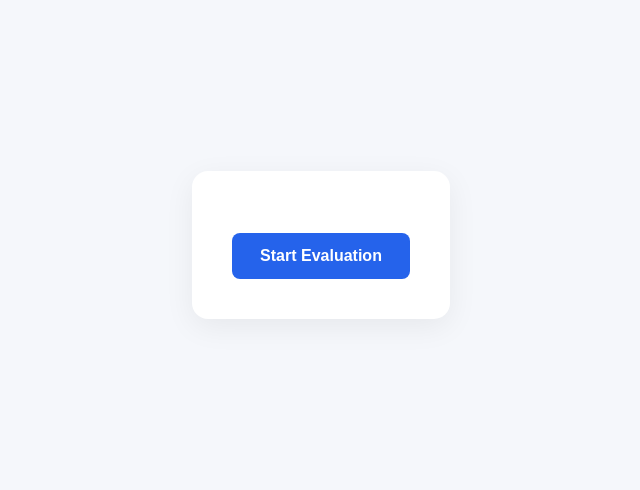
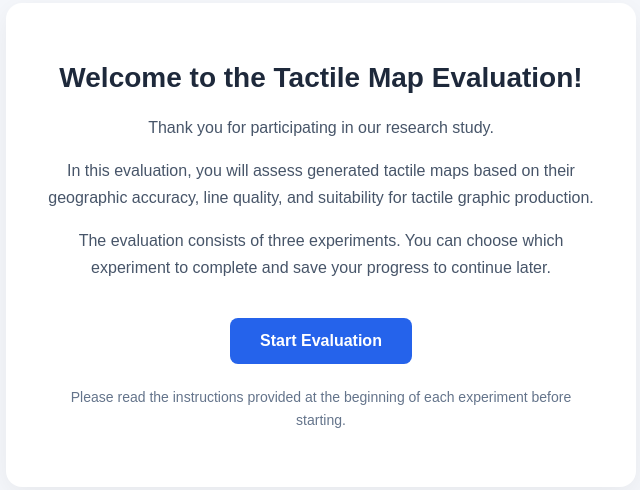
Before and after one commit to hodaVS/tactile-baseline-comparison, a plain HTML site: page index.html in a window 1280 px wide. Shown: the part 155-645 px from the top of the page, without its empty margins (319-959 px from the left). Drawn offline with Linux system fonts and the light colour scheme.

Commit message:
Revise title and welcome message in index.html
Updated the title and content for the tactile map evaluation page.

```diff
--- a/index.html
+++ b/index.html
@@ -4,7 +4,7 @@
 <head>
   <meta charset="UTF-8">
   <meta name="viewport" content="width=device-width, initial-scale=1">
-  <title>Tactile Baseline Comparison</title>
+  <title>Tactile Map Evaluation</title>
   <style>
     body {
       font-family: Arial, sans-serif;
@@ -15,6 +15,7 @@
       min-height: 100vh;
       margin: 0;
     }
+
     main {
       max-width: 550px;
       margin: 20px;
@@ -24,31 +25,82 @@
       box-shadow: 0 8px 30px #00000010;
       text-align: center;
     }
+
+    h1 {
+      font-size: 28px;
+      margin-bottom: 20px;
+      color: #1e293b;
+    }
+
+    p {
+      line-height: 1.7;
+      color: #475569;
+      font-size: 16px;
+    }
+
     a.button {
       display: inline-block;
-      padding: 14px 28px;
+      margin-top: 20px;
+      padding: 14px 30px;
       background: #2563eb;
       color: white;
       border-radius: 8px;
       text-decoration: none;
       font-weight: bold;
+      font-size: 16px;
+      transition: background 0.2s;
     }
-    p { line-height: 1.6; }
+
+    a.button:hover {
+      background: #1d4ed8;
+    }
+
+    .note {
+      font-size: 14px;
+      color: #64748b;
+      margin-top: 22px;
+    }
+
+    @media (max-width: 600px) {
+      main {
+        padding: 28px 22px;
+      }
+
+      h1 {
+        font-size: 24px;
+      }
+    }
   </style>
 </head>
 <body>
   <main>
-    <h1></h1>
+    <h1>Welcome to the Tactile Map Evaluation!</h1>
+
     <p>
+      Thank you for participating in our research study.
+    </p>
 
+    <p>
+      In this evaluation, you will assess generated tactile maps
+      based on their geographic accuracy, line quality, and
+      suitability for tactile graphic production.
     </p>
+
     <p>
+      The evaluation consists of three experiments.
+      You can choose which experiment to complete and
+      save your progress to continue later.
+    </p>
 
-    </p>
     <a class="button"
        href="https://fe37ca0a096b794463.gradio.live">
-       Start Evaluation
+      Start Evaluation
     </a>
+
+    <p class="note">
+      Please read the instructions provided at the beginning
+      of each experiment before starting.
+    </p>
   </main>
 </body>
 </html>
```
